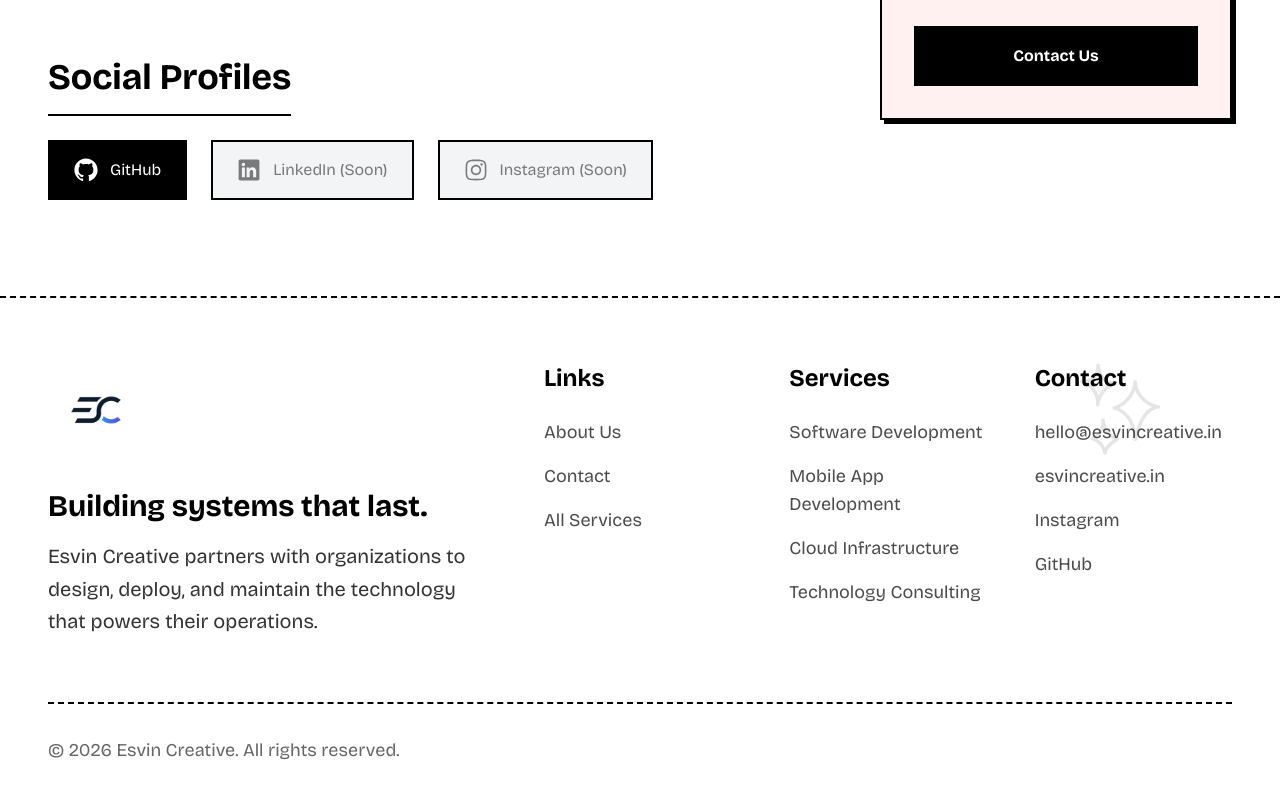
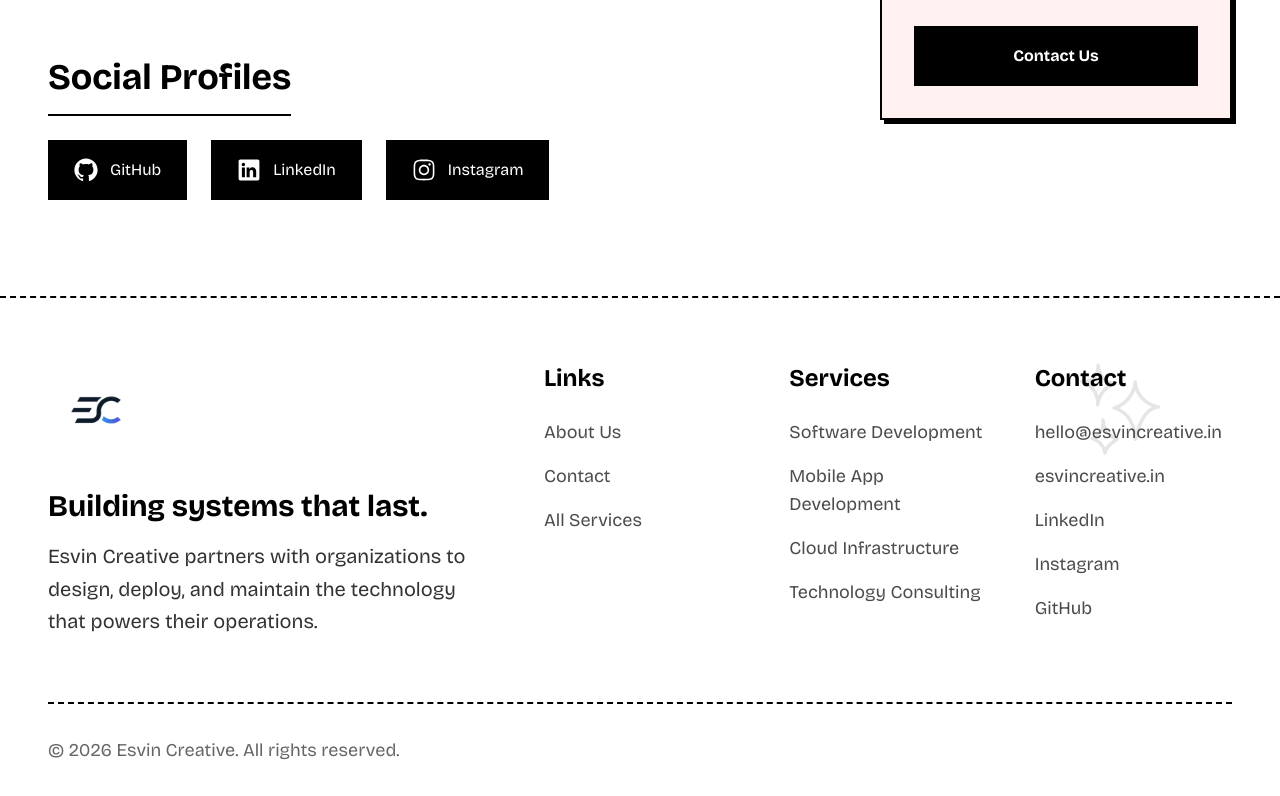
Before and after one commit to Esvin-Creative/esvin-creative-website, a Next.js app: page /company in a window 1280 px wide. Shown: the part 1223-2019 px from the top of the page. Built offline with nearby package versions, Linux system fonts and the light colour scheme.

Commit message:
feat: enable social media links for LinkedIn and Instagram and update SEO schema markup

```diff
--- a/app/company/page.tsx
+++ b/app/company/page.tsx
@@ -92,12 +92,12 @@ export default function CompanyPage() {
                   <GitHubLogoIcon className="w-6 h-6" /> GitHub
                 </a>
 
-                <div className="flex items-center gap-3 px-6 py-4 bg-gray-100 text-black/50 font-ultra sketch-border cursor-not-allowed" title="Coming Soon">
-                  <LinkedInLogoIcon className="w-6 h-6" /> LinkedIn (Soon)
-                </div>
-                <div className="flex items-center gap-3 px-6 py-4 bg-gray-100 text-black/50 font-ultra sketch-border cursor-not-allowed" title="Coming Soon">
-                  <InstagramLogoIcon className="w-6 h-6" /> Instagram (Soon)
-                </div>
+                <a href="https://www.linkedin.com/company/esvin-creative" target="_blank" rel="noopener noreferrer" className="flex items-center gap-3 px-6 py-4 bg-black text-white font-ultra sketch-border hover:-translate-y-1 transition-transform">
+                  <LinkedInLogoIcon className="w-6 h-6" /> LinkedIn
+                </a>
+                <a href="https://instagram.com/esvincreative.in" target="_blank" rel="noopener noreferrer" className="flex items-center gap-3 px-6 py-4 bg-black text-white font-ultra sketch-border hover:-translate-y-1 transition-transform">
+                  <InstagramLogoIcon className="w-6 h-6" /> Instagram
+                </a>
               </div>
             </div>
           </div>
--- a/app/contact/ContactPageClient.tsx
+++ b/app/contact/ContactPageClient.tsx
@@ -130,7 +130,7 @@ export default function ContactPageClient() {
             <div className="space-y-4">
               <h3 className="font-bold text-2xl text-black">Connect With Us</h3>
               <div className="flex gap-4">
-                <a href="#" title="Coming soon" className="p-4 bg-white sketch-border sketch-shadow hover:-translate-y-1 hover:bg-highlight-blue transition-all group flex items-center justify-center w-14 h-14 cursor-not-allowed">
+                <a href="https://www.linkedin.com/company/esvin-creative" target="_blank" rel="noopener noreferrer" className="p-4 bg-white sketch-border sketch-shadow hover:-translate-y-1 hover:bg-highlight-blue transition-all group flex items-center justify-center w-14 h-14">
                   <LinkedInLogoIcon className="w-6 h-6 text-black group-hover:scale-110 transition-transform" />
                 </a>
                 <a href="https://github.com/Esvin-Creative" target="_blank" rel="noopener noreferrer" className="p-4 bg-white sketch-border sketch-shadow hover:-translate-y-1 hover:bg-highlight-yellow transition-all group flex items-center justify-center w-14 h-14">
--- a/app/layout.tsx
+++ b/app/layout.tsx
@@ -73,7 +73,12 @@ export default function RootLayout({
     "foundingLocation": {
       "@type": "Place",
       "name": "Hyderabad, Telangana, India"
-    }
+    },
+    "sameAs": [
+      "https://github.com/Esvin-Creative",
+      "https://www.linkedin.com/company/esvin-creative",
+      "https://instagram.com/esvincreative.in"
+    ]
   };
 
   const webSiteSchema = {
--- a/components/Footer.tsx
+++ b/components/Footer.tsx
@@ -63,6 +63,11 @@ export default function Footer() {
                   </a>
                 </li>
                 <li>
+                  <a href="https://www.linkedin.com/company/esvin-creative" target="_blank" rel="noopener noreferrer" className="inline-block -my-2.5 py-2.5 text-lg font-ultra text-black/70 hover:text-black transition-colors">
+                    LinkedIn
+                  </a>
+                </li>
+                <li>
                   <a href="https://instagram.com/esvincreative.in" target="_blank" rel="noopener noreferrer" className="inline-block -my-2.5 py-2.5 text-lg font-ultra text-black/70 hover:text-black transition-colors">
                     Instagram
                   </a>
--- a/components/LocalBusinessInfo.tsx
+++ b/components/LocalBusinessInfo.tsx
@@ -23,7 +23,9 @@ export default function LocalBusinessInfo() {
       "name": "Hyderabad"
     },
     "sameAs": [
-      "https://github.com/Esvin-Creative"
+      "https://github.com/Esvin-Creative",
+      "https://www.linkedin.com/company/esvin-creative",
+      "https://instagram.com/esvincreative.in"
     ]
   };
 
```
